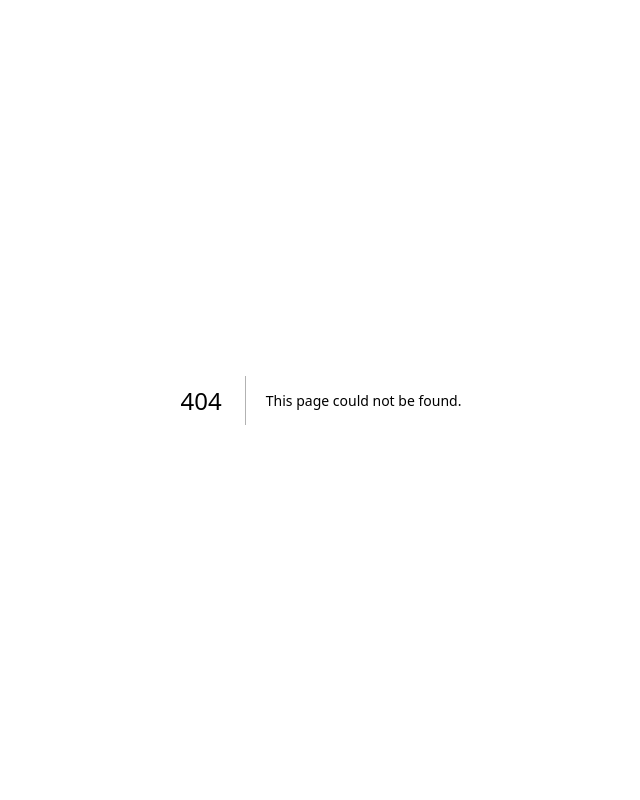
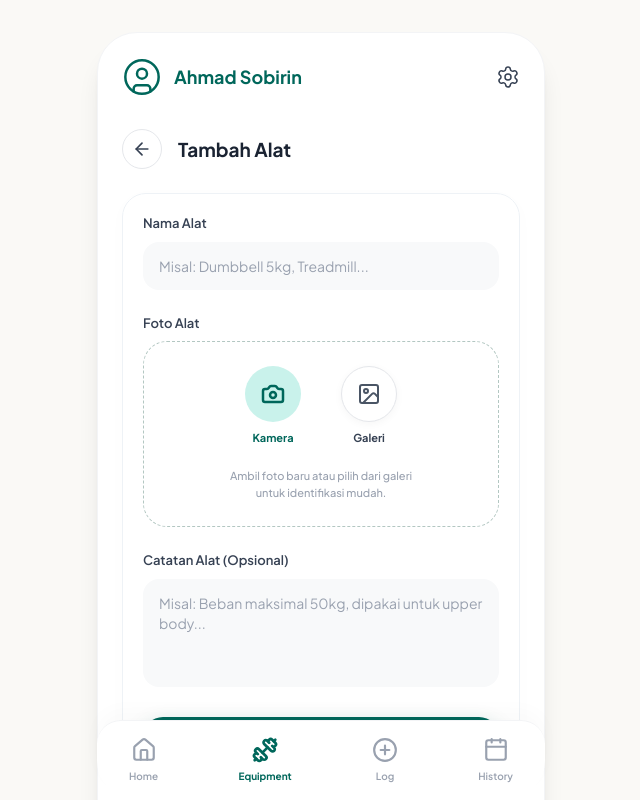
Before and after one commit to madsobirin/pure-flow, a Next.js app: page /equipment/add in a window 1280 px wide. Before the commit this address had no page. Shown: the top 800 px of the page, without its empty margins (319-959 px from the left). Built offline with nearby package versions, Linux system fonts and the light colour scheme.

Commit message:
add: ui page equipemnt

```diff
--- a/app/components/dashboard/BottomNav.tsx
+++ b/app/components/dashboard/BottomNav.tsx
@@ -1,27 +1,65 @@
 import { Home, Dumbbell, PlusCircle, Calendar } from "lucide-react";
+import Link from "next/link";
 
-export default function BottomNav() {
+type Tab = "home" | "equipment" | "log" | "history";
+
+interface BottomNavProps {
+  activeTab?: Tab;
+}
+
+export default function BottomNav({ activeTab = "home" }: BottomNavProps) {
   return (
     <div className="fixed bottom-0 left-0 right-0 z-50 flex justify-center w-full">
       <div className="w-full max-w-md bg-white border-t border-gray-100 px-8 py-4 flex justify-between items-center pb-safe shadow-[0_-10px_20px_rgba(0,0,0,0.02)] sm:rounded-t-3xl md:rounded-b-[40px] md:bottom-2 md:w-[calc(100%-16px)]">
+        <Link href="/" className="flex flex-col items-center gap-1.5 group">
+          <Home
+            className={`w-[26px] h-[26px] transition-colors ${activeTab === "home" ? "text-brand-teal" : "text-gray-400 group-hover:text-gray-700"}`}
+            strokeWidth={activeTab === "home" ? 2.5 : 2}
+          />
+          <span
+            className={`text-[10px] ${activeTab === "home" ? "font-bold text-brand-teal" : "font-semibold text-gray-400 group-hover:text-gray-700 transition-colors"}`}
+          >
+            Home
+          </span>
+        </Link>
+
+        <Link
+          href="/equipment"
+          className="flex flex-col items-center gap-1.5 group"
+        >
+          <Dumbbell
+            className={`w-[26px] h-[26px] transition-colors ${activeTab === "equipment" ? "text-brand-teal" : "text-gray-400 group-hover:text-gray-700"}`}
+            strokeWidth={activeTab === "equipment" ? 2.5 : 2}
+          />
+          <span
+            className={`text-[10px] ${activeTab === "equipment" ? "font-bold text-brand-teal" : "font-semibold text-gray-400 group-hover:text-gray-700 transition-colors"}`}
+          >
+            Equipment
+          </span>
+        </Link>
+
         <button className="flex flex-col items-center gap-1.5 group">
-          <Home className="w-[26px] h-[26px] text-brand-teal" strokeWidth={2.5} />
-          <span className="text-[10px] font-bold text-brand-teal">Home</span>
+          <PlusCircle
+            className={`w-[26px] h-[26px] transition-colors ${activeTab === "log" ? "text-brand-teal" : "text-gray-400 group-hover:text-gray-700"}`}
+            strokeWidth={activeTab === "log" ? 2.5 : 2}
+          />
+          <span
+            className={`text-[10px] ${activeTab === "log" ? "font-bold text-brand-teal" : "font-semibold text-gray-400 group-hover:text-gray-700 transition-colors"}`}
+          >
+            Log
+          </span>
         </button>
 
         <button className="flex flex-col items-center gap-1.5 group">
-          <Dumbbell className="w-[26px] h-[26px] text-gray-400 group-hover:text-gray-700 transition-colors" strokeWidth={2} />
-          <span className="text-[10px] font-semibold text-gray-400 group-hover:text-gray-700 transition-colors">Equipment</span>
-        </button>
-
-        <button className="flex flex-col items-center gap-1.5 group">
-          <PlusCircle className="w-[26px] h-[26px] text-gray-400 group-hover:text-gray-700 transition-colors" strokeWidth={2} />
-          <span className="text-[10px] font-semibold text-gray-400 group-hover:text-gray-700 transition-colors">Log</span>
-        </button>
-
-        <button className="flex flex-col items-center gap-1.5 group">
-          <Calendar className="w-[26px] h-[26px] text-gray-400 group-hover:text-gray-700 transition-colors" strokeWidth={2} />
-          <span className="text-[10px] font-semibold text-gray-400 group-hover:text-gray-700 transition-colors">History</span>
+          <Calendar
+            className={`w-[26px] h-[26px] transition-colors ${activeTab === "history" ? "text-brand-teal" : "text-gray-400 group-hover:text-gray-700"}`}
+            strokeWidth={activeTab === "history" ? 2.5 : 2}
+          />
+          <span
+            className={`text-[10px] ${activeTab === "history" ? "font-bold text-brand-teal" : "font-semibold text-gray-400 group-hover:text-gray-700 transition-colors"}`}
+          >
+            History
+          </span>
         </button>
       </div>
     </div>
--- /dev/null
+++ b/app/equipment/add/page.tsx
@@ -0,0 +1,83 @@
+import DashboardHeader from "../../components/dashboard/DashboardHeader";
+import BottomNav from "../../components/dashboard/BottomNav";
+import { ArrowLeft, Camera, Image as ImageIcon, CheckCircle2 } from "lucide-react";
+import Link from "next/link";
+
+export default function AddEquipmentPage() {
+  return (
+    <div className="min-h-screen bg-[#faf9f6] flex justify-center w-full">
+      <div className="w-full max-w-md bg-white min-h-screen relative shadow-sm flex flex-col md:my-8 md:rounded-[40px] md:min-h-[850px] md:shadow-xl md:border md:border-gray-100 overflow-hidden">
+        <div className="flex-1 overflow-y-auto px-6 pb-28">
+          <DashboardHeader />
+
+          <div className="flex items-center gap-4 mb-6 mt-2">
+            <Link href="/equipment" className="w-10 h-10 rounded-full border border-gray-200 flex items-center justify-center text-gray-700 hover:bg-gray-50 transition-colors">
+              <ArrowLeft className="w-5 h-5" strokeWidth={2} />
+            </Link>
+            <h1 className="text-[19px] font-bold text-[#1a2332]">Tambah Alat</h1>
+          </div>
+
+          <div className="border border-[#eef2f6] rounded-3xl p-5 shadow-[0_4px_20px_rgba(0,0,0,0.015)] mb-6">
+
+            {/* Nama Alat */}
+            <div className="mb-6">
+              <label className="block text-[13px] font-semibold text-gray-700 mb-2">Nama Alat</label>
+              <input
+                type="text"
+                placeholder="Misal: Dumbbell 5kg, Treadmill..."
+                className="w-full bg-[#f8f9fa] border-none rounded-2xl px-4 py-3.5 text-sm text-gray-900 placeholder:text-gray-400 focus:outline-none focus:ring-2 focus:ring-brand-teal/20 transition-all"
+              />
+            </div>
+
+            {/* Foto Alat */}
+            <div className="mb-6">
+              <label className="block text-[13px] font-semibold text-gray-700 mb-2">Foto Alat</label>
+              <div className="border-[1.5px] border-dashed border-[#b3c7c2] rounded-[24px] p-6 flex flex-col items-center justify-center gap-4">
+                <div className="flex gap-10">
+                  {/* Kamera */}
+                  <button className="flex flex-col items-center gap-2 group">
+                    <div className="w-14 h-14 bg-[#c9f2eb] rounded-full flex items-center justify-center group-hover:bg-[#a6eedb] transition-colors">
+                      <Camera className="w-6 h-6 text-brand-teal" strokeWidth={2.5} />
+                    </div>
+                    <span className="text-[11px] font-bold text-brand-teal">Kamera</span>
+                  </button>
+
+                  {/* Galeri */}
+                  <button className="flex flex-col items-center gap-2 group">
+                    <div className="w-14 h-14 bg-white border border-gray-200 rounded-full flex items-center justify-center shadow-[0_2px_8px_rgba(0,0,0,0.04)] group-hover:bg-gray-50 transition-colors">
+                      <ImageIcon className="w-6 h-6 text-gray-600" strokeWidth={2} />
+                    </div>
+                    <span className="text-[11px] font-bold text-gray-700">Galeri</span>
+                  </button>
+                </div>
+
+                <p className="text-center text-[11px] text-gray-400 mt-1 font-medium px-2 leading-relaxed">
+                  Ambil foto baru atau pilih dari galeri<br/>untuk identifikasi mudah.
+                </p>
+              </div>
+            </div>
+
+            {/* Catatan Alat */}
+            <div className="mb-6">
+              <label className="block text-[13px] font-semibold text-gray-700 mb-2">Catatan Alat (Opsional)</label>
+              <textarea
+                placeholder="Misal: Beban maksimal 50kg, dipakai untuk upper body..."
+                rows={4}
+                className="w-full bg-[#f8f9fa] border-none rounded-2xl px-4 py-3.5 text-sm text-gray-900 placeholder:text-gray-400 focus:outline-none focus:ring-2 focus:ring-brand-teal/20 transition-all resize-none"
+              />
+            </div>
+
+            {/* Save Button */}
+            <button className="w-full bg-brand-teal hover:bg-brand-teal-dark text-white rounded-[20px] py-4 flex items-center justify-center gap-2 font-bold text-[15px] shadow-[0_8px_20px_rgba(0,103,91,0.25)] transition-all active:scale-95">
+              <CheckCircle2 className="w-5 h-5" strokeWidth={2.5} />
+              <span>Save Equipment</span>
+            </button>
+
+          </div>
+        </div>
+
+        <BottomNav activeTab="equipment" />
+      </div>
+    </div>
+  );
+}
--- /dev/null
+++ b/app/equipment/page.tsx
@@ -0,0 +1,59 @@
+import DashboardHeader from "../components/dashboard/DashboardHeader";
+import BottomNav from "../components/dashboard/BottomNav";
+import Link from "next/link";
+import { Plus } from "lucide-react";
+
+export default function EquipmentListPage() {
+  const equipments = [
+    {
+      id: 1,
+      name: "Dumbbell 5kg",
+      notes: "Digunakan untuk latihan upper body",
+      image: "https://images.unsplash.com/photo-1581009146145-b5ef050c2e1e?w=200&h=200&fit=crop"
+    },
+    {
+      id: 2,
+      name: "Treadmill",
+      notes: "Beban maksimal 100kg",
+      image: "https://images.unsplash.com/photo-1534438327276-14e5300c3a48?w=200&h=200&fit=crop"
+    }
+  ];
+
+  return (
+    <div className="min-h-screen bg-[#faf9f6] flex justify-center w-full">
+      <div className="w-full max-w-md bg-white min-h-screen relative shadow-sm flex flex-col md:my-8 md:rounded-[40px] md:min-h-[850px] md:shadow-xl md:border md:border-gray-100 overflow-hidden">
+        <div className="flex-1 overflow-y-auto px-6 pb-28">
+          <DashboardHeader />
+
+          <div className="flex items-center justify-between mb-6 mt-2">
+            <h1 className="text-2xl font-extrabold text-[#1a2332]">Daftar Alat</h1>
+            <Link
+              href="/equipment/add"
+              className="flex items-center gap-1.5 text-brand-teal font-bold bg-[#e6f0ef] px-3 py-1.5 rounded-full hover:bg-[#c9f2eb] transition-colors"
+            >
+              <Plus className="w-4 h-4" strokeWidth={3} />
+              <span className="text-sm">Tambah</span>
+            </Link>
+          </div>
+
+          <div className="space-y-4">
+            {equipments.map((eq) => (
+              <div key={eq.id} className="flex items-center gap-4 bg-white border border-[#eef2f6] rounded-[24px] p-4 shadow-sm">
+                <div className="relative w-16 h-16 rounded-2xl overflow-hidden shrink-0">
+                  {/* eslint-disable-next-line @next/next/no-img-element */}
+                  <img src={eq.image} alt={eq.name} className="w-full h-full object-cover" />
+                </div>
+                <div>
+                  <h3 className="font-bold text-gray-900 text-[17px] mb-1">{eq.name}</h3>
+                  <p className="text-gray-500 text-[13px] leading-tight line-clamp-2">{eq.notes}</p>
+                </div>
+              </div>
+            ))}
+          </div>
+        </div>
+
+        <BottomNav activeTab="equipment" />
+      </div>
+    </div>
+  );
+}
```
